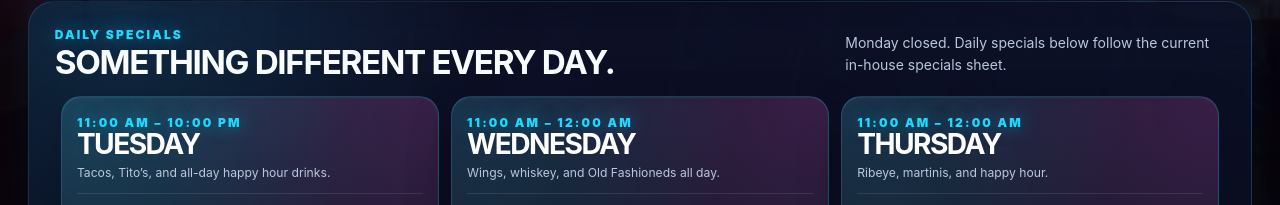
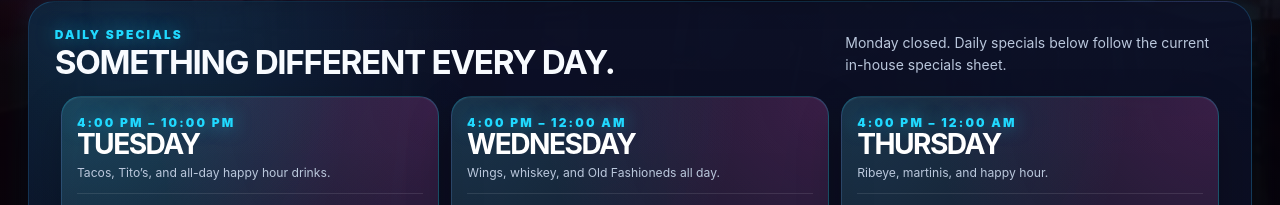
Before and after one commit to KatyVibesRepo/kv-website, a Next.js app: page /specials in a window 1280 px wide. Shown: the part 407-612 px from the top of the page. Built offline with nearby package versions, Linux system fonts and the light colour scheme; no server answers.

Commit message:
Use shared operating hours for daily specials headings

```diff
--- a/app/specials/page.tsx
+++ b/app/specials/page.tsx
@@ -1,3 +1,5 @@
+import { katyVibesInfo } from '@/lib/siteContent';
+
 type DaySpecial = {
   title: string;
   time: string;
@@ -7,7 +9,6 @@ type DaySpecial = {
 
 type SpecialDay = {
   day: string;
-  hours: string;
   note: string;
   specials: DaySpecial[];
 };
@@ -20,7 +21,6 @@ type PricedItem = {
 const specialDays: SpecialDay[] = [
   {
     day: 'Tuesday',
-    hours: '11:00 AM – 10:00 PM',
     note: 'Tacos, Tito’s, and all-day happy hour drinks.',
     specials: [
       { title: '$2.50 Tacos', time: 'All day', tag: 'Food Special' },
@@ -41,7 +41,6 @@ const specialDays: SpecialDay[] = [
   },
   {
     day: 'Wednesday',
-    hours: '11:00 AM – 12:00 AM',
     note: 'Wings, whiskey, and Old Fashioneds all day.',
     specials: [
       { title: '99¢ Wings', time: 'All day', tag: 'Food Special' },
@@ -73,7 +72,6 @@ const specialDays: SpecialDay[] = [
   },
   {
     day: 'Thursday',
-    hours: '11:00 AM – 12:00 AM',
     note: 'Ribeye, martinis, and happy hour.',
     specials: [
       { title: '$25 10 oz Ribeye', time: 'All day', tag: 'Food Special' },
@@ -92,7 +90,6 @@ const specialDays: SpecialDay[] = [
   },
   {
     day: 'Friday',
-    hours: '11:00 AM – 2:00 AM',
     note: 'Vibe Burger special plus happy hour.',
     specials: [
       { title: '$12 Vibe Burger', time: 'All day', tag: 'Food Special' },
@@ -105,7 +102,6 @@ const specialDays: SpecialDay[] = [
   },
   {
     day: 'Saturday',
-    hours: '11:00 AM – 2:00 AM',
     note: 'Weekend Molcajete special.',
     specials: [
       { title: '$40 Molcajete', time: 'All day', tag: 'Food Special' },
@@ -119,7 +115,6 @@ const specialDays: SpecialDay[] = [
   },
   {
     day: 'Sunday',
-    hours: '11:00 AM – 10:00 PM',
     note: 'Sunday fried shrimp platter special.',
     specials: [
       { title: '$15 Fried Shrimp Platter', time: 'All day', tag: 'Food Special' },
@@ -263,7 +258,7 @@ export default function SpecialsPage() {
             <article className="special-day-card" key={day.day}>
               <div className="special-day-header">
                 <div>
-                  <span className="eyebrow">{day.hours}</span>
+                  <span className="eyebrow">{katyVibesInfo.hours.find((row) => row.day === day.day)?.time}</span>
                   <h3>{day.day}</h3>
                 </div>
                 <p>{day.note}</p>
```
